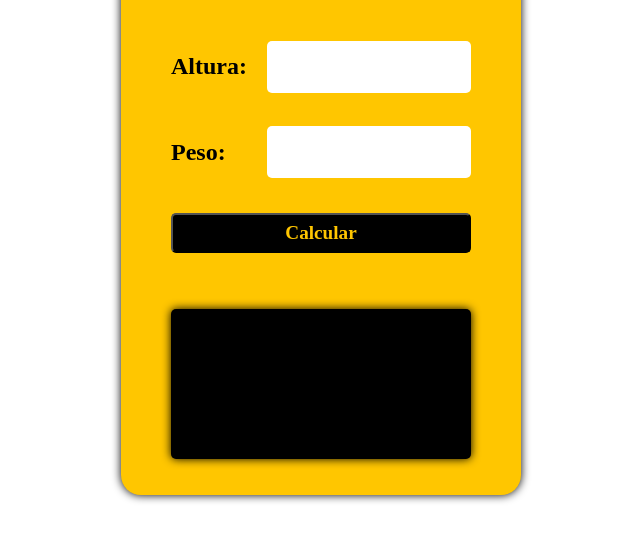
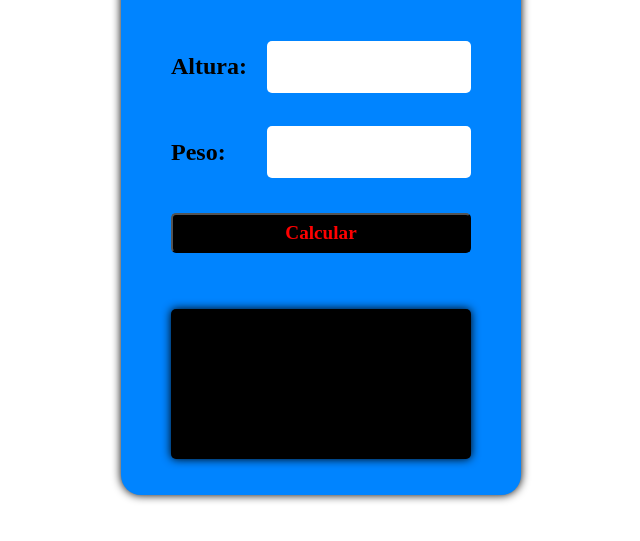
Before and after one commit to Almir160911/Atividade1_IMC, a plain HTML site: page index.html in a window 1280 px wide. Shown: the part 213-754 px from the top of the page, without its empty margins (327-967 px from the left). Drawn offline with Linux system fonts and the light colour scheme.

Commit message:
alteração de cores

```diff
--- a/style.css
+++ b/style.css
@@ -10,7 +10,7 @@ main{
 .container{
   display: flex;
   flex-direction: column;
-  background: rgb(255,198,0);
+  background: rgb(0, 132, 255);
   width: 400px;
   height: 600px;
   align-items: center;
@@ -56,7 +56,7 @@ button{
   height: 40px;
   font: bold 1.2rem serif;
   background: #000;
-  color: rgb(255,198,0);
+  color: rgb(255, 0, 0);
   outline: none;
   border-radius: 5px;
   cursor: pointer;
```
